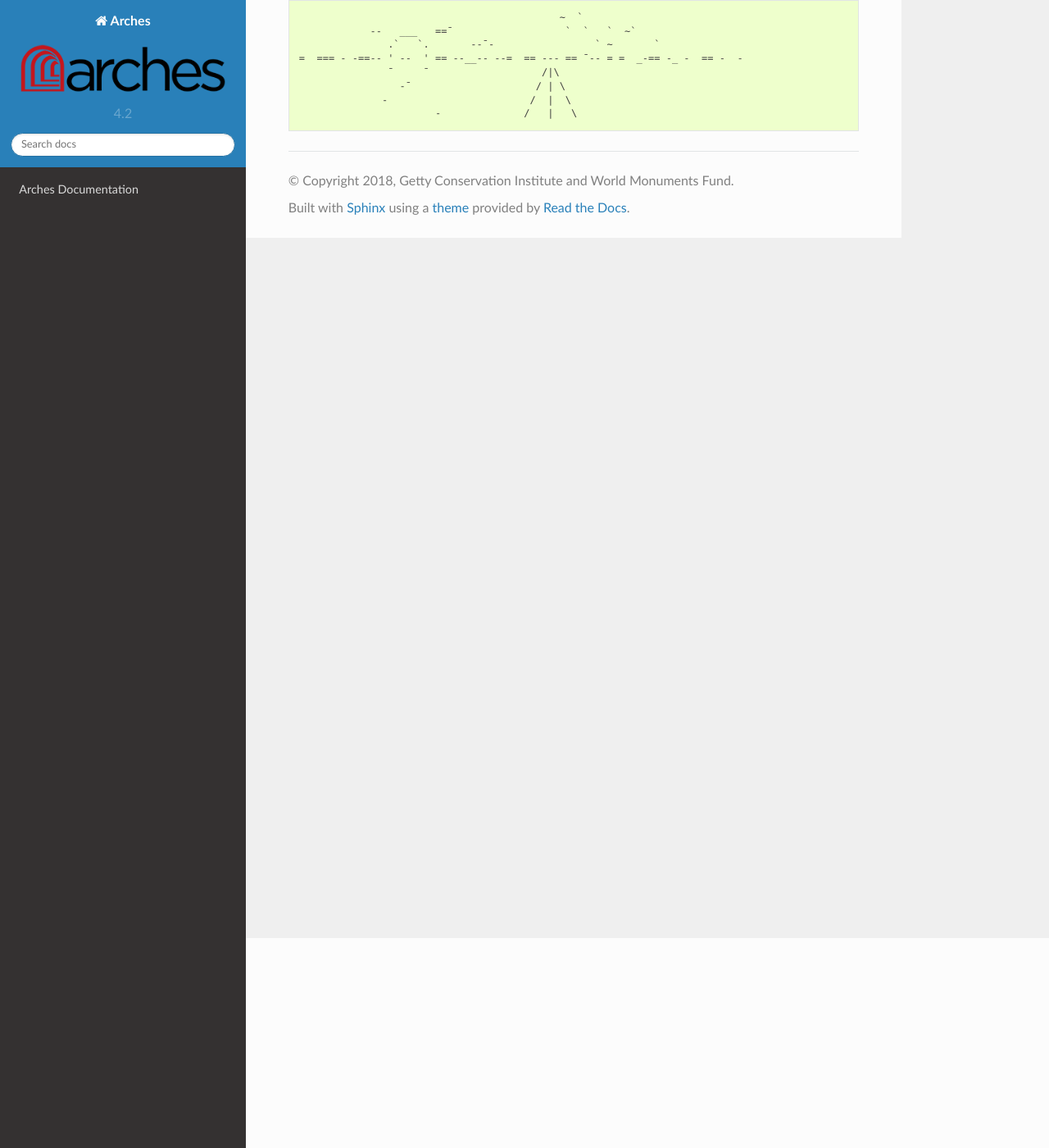
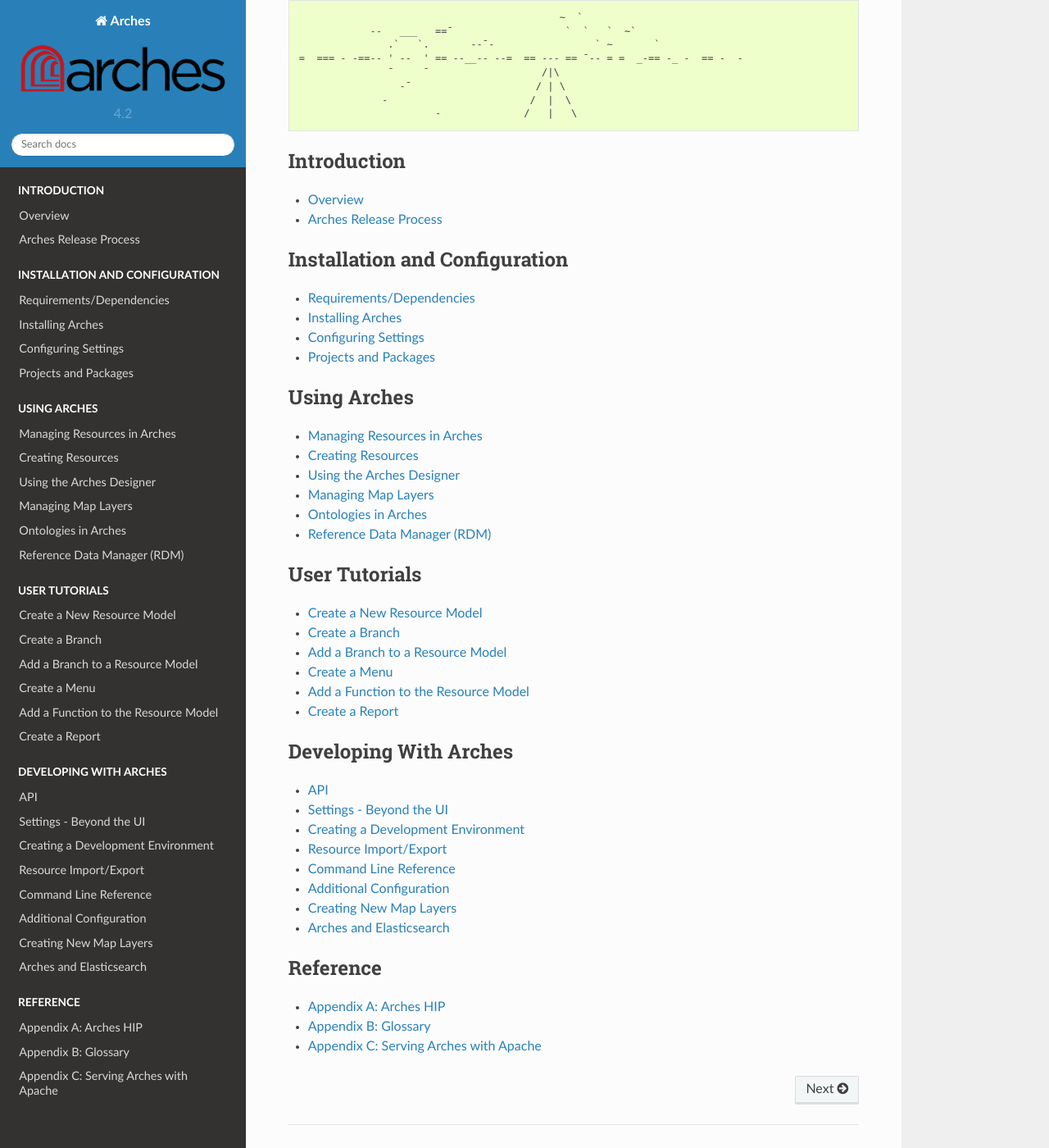
Before and after one commit to legiongis/arches-docs-deprecate, a Sphinx documentation site: the page built from docs/index.txt, in a window 1280 px wide and 1400 px high, scrolled down 256 px. Shown: the whole window at 82% size. Built offline with Sphinx 7.4.7 and the Read the Docs theme 2.0.0, drawn with Linux system fonts in a browser that asks for light colours.

Commit message:
add index contents so rtd will build the pages

```diff
--- a/docs/index.txt
+++ b/docs/index.txt
@@ -16,3 +16,62 @@ http://arches.readthedocs.io
                      -¯                     / | \
                   -                        /  |  \
                            -              /   |   \
+
+.. toctree::
+    :caption: Introduction
+    :maxdepth: 2
+
+    overview
+    release-process
+
+.. toctree::
+    :caption: Installation and Configuration
+    :maxdepth: 2
+
+    requirements-and-dependencies
+    installation
+    initial-configuration
+    projects-and-packages
+
+.. toctree::
+    :caption: Using Arches
+    :maxdepth: 2
+
+    managing-resources
+    creating-resources
+    using-the-arches-designer
+    managing-map-layers
+    ontologies-in-arches
+    rdm
+
+.. toctree::
+    :caption: User Tutorials
+    :maxdepth: 2
+
+    create-resource-model
+    create-branch
+    add-branch-to-resource-model
+    create-menu
+    add-function
+    create-report
+
+.. toctree::
+    :caption: Developing With Arches
+    :maxdepth: 2
+
+    api
+    settings-beyond-the-ui
+    creating-a-development-environment
+    import-export
+    command-line-reference
+    additional-configuration
+    creating-new-map-layers
+    arches-and-elasticsearch
+
+.. toctree::
+    :caption: Reference
+    :maxdepth: 2
+
+    Appendix A: Arches HIP <arches-hip-contents>
+    Appendix B: Glossary <glossary>
+    Appendix C: Serving Arches with Apache <serving-arches-with-apache>
```
